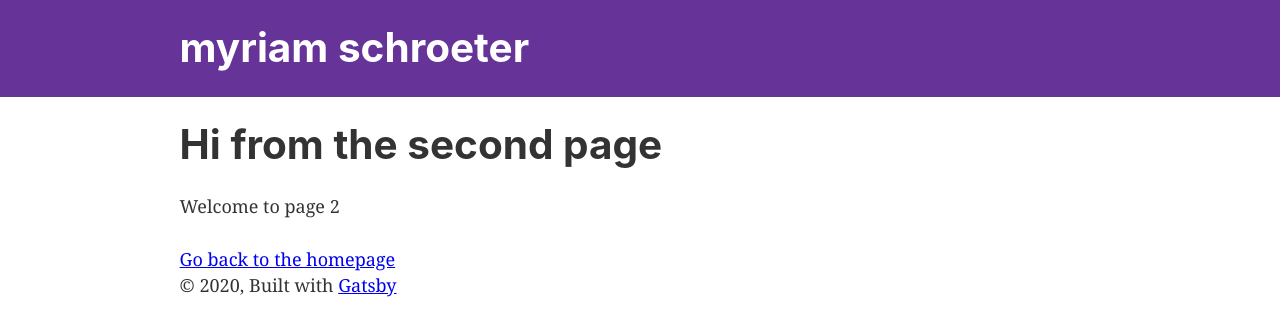
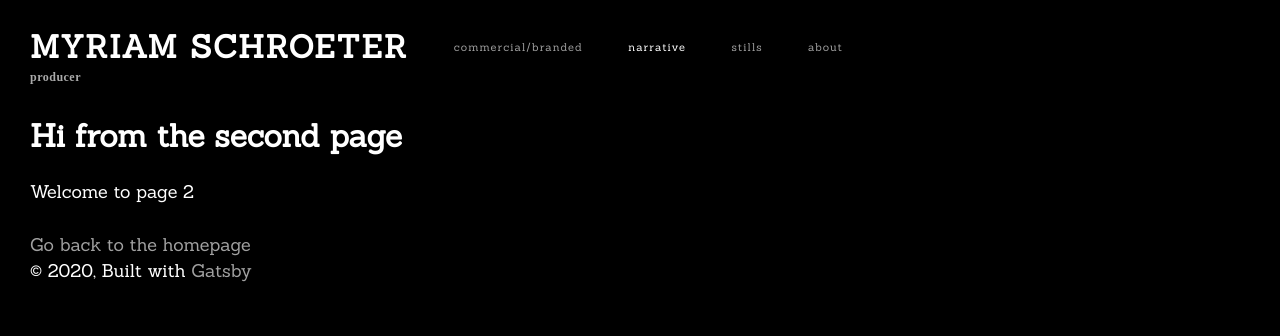
Before and after one commit to bshap27/myriam, a Gatsby site: page /page-2 in a window 1280 px wide. Built offline with nearby package versions, Linux system fonts and the light colour scheme; Gatsby itself is replaced by a stand-in of ours; a web font is replaced by a local one.

Commit message:
myriam theme base styling

```diff
--- a/src/components/header.js
+++ b/src/components/header.js
@@ -2,21 +2,28 @@ import { Link } from "gatsby"
 import PropTypes from "prop-types"
 import React from "react"
 
+
+const navItemStyle = {
+  fontFamily: 'Sanchez',
+  fontSize: '11px',
+  letterSpacing: '.1em',
+}
+
 const Header = ({ siteTitle }) => (
-  <header
-    style={{
-      background: `rebeccapurple`,
-      marginBottom: `1.45rem`,
-    }}
-  >
+  <header>
     <div
       style={{
         margin: `0 auto`,
-        maxWidth: 960,
-        padding: `1.45rem 1.0875rem`,
+        padding: `30px 0`,
       }}
     >
-      <h1 style={{ margin: 0 }}>
+      <div className="title-row"
+        style={{
+          display: 'flex',
+          flexDirection: 'row',
+        }}
+      >
+        <h1 style={{ margin: 0, letterSpacing: '2px' }}>
           <Link
             to="/"
             style={{
@@ -24,9 +31,34 @@ const Header = ({ siteTitle }) => (
               textDecoration: `none`,
             }}
           >
-          {siteTitle}
+            {siteTitle.toUpperCase()}
           </Link>
         </h1>
+        <ul style={{
+          display: 'flex',
+          flexDirection: 'row',
+          justifyContent: 'space-evenly',
+          alignItems: 'center',
+          width: '480px',
+        }}>
+          <li style={navItemStyle}><Link to="/">commercial/branded</Link></li>
+          <li style={navItemStyle} className="active-link"><Link to="/">narrative</Link></li>
+          <li style={navItemStyle}><Link to="/">stills</Link></li>
+          <li style={navItemStyle}><Link to="/">about</Link></li>
+        </ul>
+      </div>
+      <h2
+        style={{
+          fontFamily: 'Europa, serif',
+          fontSize: '12px',
+          letterSpacing: '.04em',
+          lineHeight: '2em',
+          color: '#aaa',
+          marginBottom: 0,
+        }}
+      >
+        producer
+      </h2>
     </div>
   </header>
 )
--- a/src/components/layout.js
+++ b/src/components/layout.js
@@ -29,8 +29,6 @@ const Layout = ({ children }) => {
       <div
         style={{
           margin: `0 auto`,
-          maxWidth: 960,
-          padding: `0 1.0875rem 1.45rem`,
         }}
       >
         <main>{children}</main>
--- a/src/styles/layout.css
+++ b/src/styles/layout.css
@@ -2,14 +2,17 @@
 @import url(//db.onlinewebfonts.com/c/23c0fcab84d99da0de762de7e220a6e1?family=Europa);
 
 html {
-  font-family: sans-serif;
+  font-family: 'Sanchez', serif;
   -ms-text-size-adjust: 100%;
   -webkit-text-size-adjust: 100%;
 }
 body {
   margin: 0;
-  -webkit-font-smoothing: antialiased;
+  /*-webkit-font-smoothing: antialiased;*/
   -moz-osx-font-smoothing: grayscale;
+}
+#gatsby-focus-wrapper {
+  padding: 0 30px;
 }
 article,
 aside,
@@ -46,9 +49,17 @@ a {
   background-color: transparent;
   -webkit-text-decoration-skip: objects;
 }
-a:active,
+a, a:link, a:visited, a:focus, a:hover, a:active{
+  color: #a1a1a1;
+  text-decoration:none;
+}
 a:hover {
   outline-width: 0;
+  text-decoration: underline;
+  cursor: pointer;
+}
+li.active-link a {
+  color: white;
 }
 abbr[title] {
   border-bottom: none;
@@ -188,7 +199,7 @@ textarea {
   font: inherit;
 }
 html {
-  font: 112.5%/1.45em georgia, serif;
+  font: 112.5%/1.45em 'Sanchez', serif;
   box-sizing: border-box;
   overflow-y: scroll;
 }
@@ -202,8 +213,9 @@ html {
   box-sizing: inherit;
 }
 body {
-  color: hsla(0, 0%, 0%, 0.8);
-  font-family: georgia, serif;
+  background: black;
+  color: white;
+  font-family: 'Sanchez', serif;
   font-weight: normal;
   word-wrap: break-word;
   font-kerning: normal;
@@ -233,11 +245,9 @@ h1 {
   padding-top: 0;
   margin-bottom: 1.45rem;
   color: inherit;
-  font-family: -apple-system, BlinkMacSystemFont, Segoe UI, Roboto, Oxygen,
-    Ubuntu, Cantarell, Fira Sans, Droid Sans, Helvetica Neue, sans-serif;
   font-weight: bold;
   text-rendering: optimizeLegibility;
-  font-size: 2.25rem;
+  font-size: 1.75rem;
   line-height: 1.1;
 }
 h2 {
@@ -250,8 +260,6 @@ h2 {
   padding-top: 0;
   margin-bottom: 1.45rem;
   color: inherit;
-  font-family: -apple-system, BlinkMacSystemFont, Segoe UI, Roboto, Oxygen,
-    Ubuntu, Cantarell, Fira Sans, Droid Sans, Helvetica Neue, sans-serif;
   font-weight: bold;
   text-rendering: optimizeLegibility;
   font-size: 1.62671rem;
@@ -267,8 +275,6 @@ h3 {
   padding-top: 0;
   margin-bottom: 1.45rem;
   color: inherit;
-  font-family: -apple-system, BlinkMacSystemFont, Segoe UI, Roboto, Oxygen,
-    Ubuntu, Cantarell, Fira Sans, Droid Sans, Helvetica Neue, sans-serif;
   font-weight: bold;
   text-rendering: optimizeLegibility;
   font-size: 1.38316rem;
@@ -284,8 +290,6 @@ h4 {
   padding-top: 0;
   margin-bottom: 1.45rem;
   color: inherit;
-  font-family: -apple-system, BlinkMacSystemFont, Segoe UI, Roboto, Oxygen,
-    Ubuntu, Cantarell, Fira Sans, Droid Sans, Helvetica Neue, sans-serif;
   font-weight: bold;
   text-rendering: optimizeLegibility;
   font-size: 1rem;
@@ -301,8 +305,6 @@ h5 {
   padding-top: 0;
   margin-bottom: 1.45rem;
   color: inherit;
-  font-family: -apple-system, BlinkMacSystemFont, Segoe UI, Roboto, Oxygen,
-    Ubuntu, Cantarell, Fira Sans, Droid Sans, Helvetica Neue, sans-serif;
   font-weight: bold;
   text-rendering: optimizeLegibility;
   font-size: 0.85028rem;
@@ -318,8 +320,6 @@ h6 {
   padding-top: 0;
   margin-bottom: 1.45rem;
   color: inherit;
-  font-family: -apple-system, BlinkMacSystemFont, Segoe UI, Roboto, Oxygen,
-    Ubuntu, Cantarell, Fira Sans, Droid Sans, Helvetica Neue, sans-serif;
   font-weight: bold;
   text-rendering: optimizeLegibility;
   font-size: 0.78405rem;
@@ -336,16 +336,20 @@ hgroup {
   margin-bottom: 1.45rem;
 }
 ul {
-  margin-left: 1.45rem;
+  margin-left: 0;
   margin-right: 0;
   margin-top: 0;
+  margin-bottom: 0;
   padding-bottom: 0;
   padding-left: 0;
   padding-right: 0;
   padding-top: 0;
-  margin-bottom: 1.45rem;
+  margin-block-start: 0;
+  margin-block-end: 0;
+  padding-inline-start: 0px;
   list-style-position: outside;
   list-style-image: none;
+  list-style-type: none;
 }
 ol {
   margin-left: 1.45rem;
@@ -511,9 +515,6 @@ dt {
 th {
   font-weight: bold;
 }
-li {
-  margin-bottom: calc(1.45rem / 2);
-}
 ol li {
   padding-left: 0;
 }
```
Lines whose indentation alone changed are shown as unchanged.
